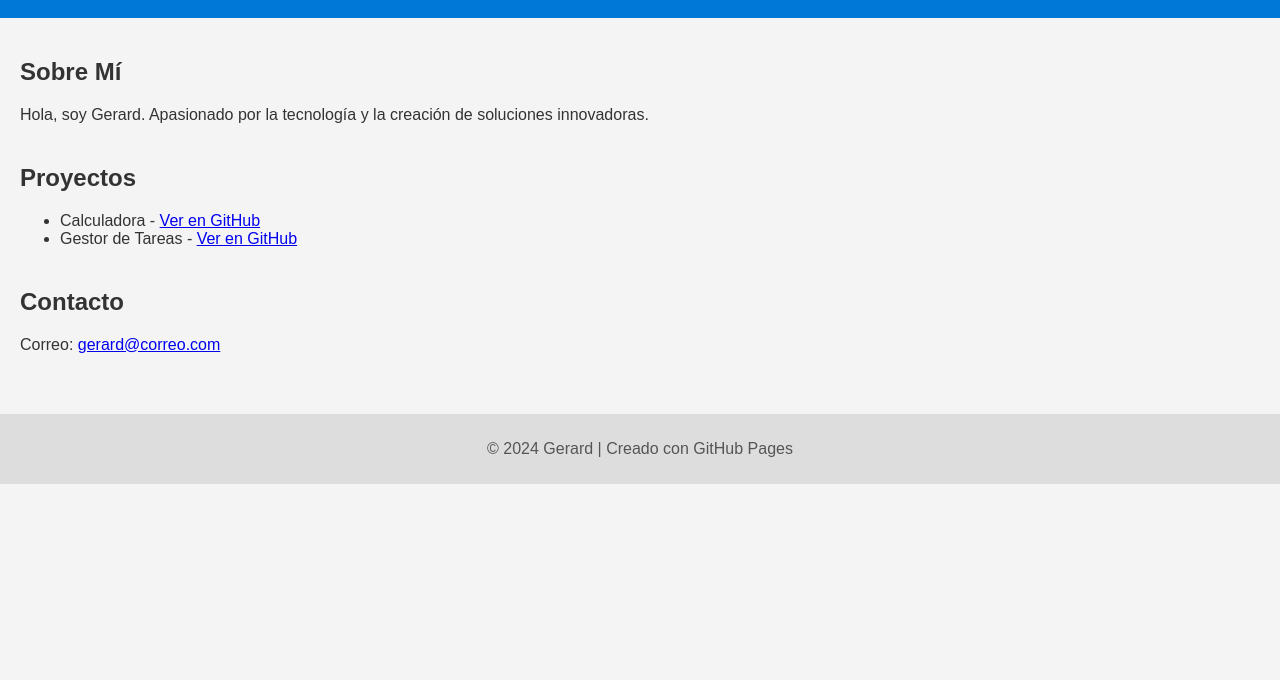
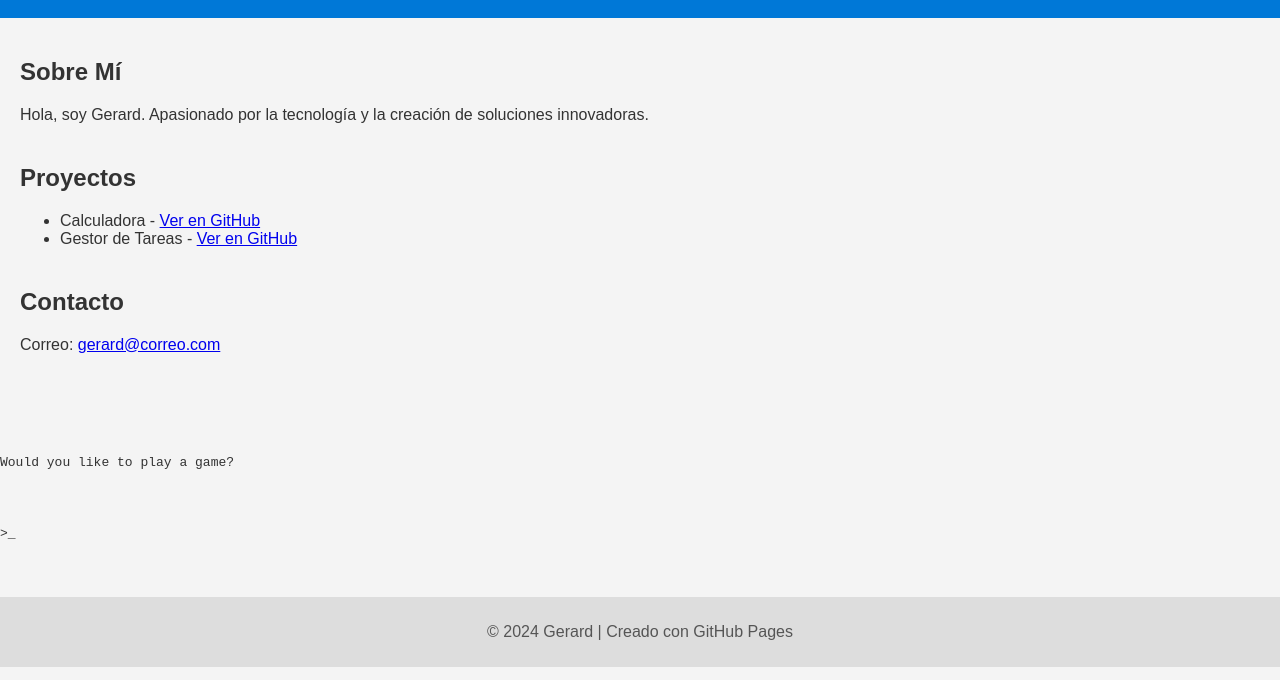
Before and after one commit to gerarklopz/portfolio, a plain HTML site: page index.html in a window 1280 px wide. Shown: the part 120-800 px from the top of the page. Drawn offline with Linux system fonts and the light colour scheme.

Commit message:
index.html

```diff
--- a/index.html
+++ b/index.html
@@ -7,6 +7,10 @@
     <link rel="stylesheet" href="styles.css">
 </head>
 <body>
+    <!-- Glare and Interlaced Effects -->
+    <div id="glare"></div>
+    <div id="interlaced"></div>
+
     <header>
         <h1>Gerard ZenBook Portfolio</h1>
         <nav>
@@ -15,11 +19,15 @@
             <a href="#contact">Contacto</a>
         </nav>
     </header>
+
     <main>
+        <!-- Sobre Mí -->
         <section id="about">
             <h2>Sobre Mí</h2>
             <p>Hola, soy Gerard. Apasionado por la tecnología y la creación de soluciones innovadoras.</p>
         </section>
+
+        <!-- Proyectos -->
         <section id="projects">
             <h2>Proyectos</h2>
             <ul>
@@ -27,11 +35,20 @@
                 <li>Gestor de Tareas - <a href="https://github.com/gerard/gestor-tareas">Ver en GitHub</a></li>
             </ul>
         </section>
+
+        <!-- Contacto -->
         <section id="contact">
             <h2>Contacto</h2>
             <p>Correo: <a href="mailto:gerard@correo.com">gerard@correo.com</a></p>
         </section>
     </main>
+
+    <!-- Mensaje retro al final -->
+    <pre>
+        <p>Would you like to play a game?</p>
+        <p>&gt;<span class="blink">_</span></p>
+    </pre>
+
     <footer>
         <p>© 2024 Gerard | Creado con GitHub Pages</p>
     </footer>
```
